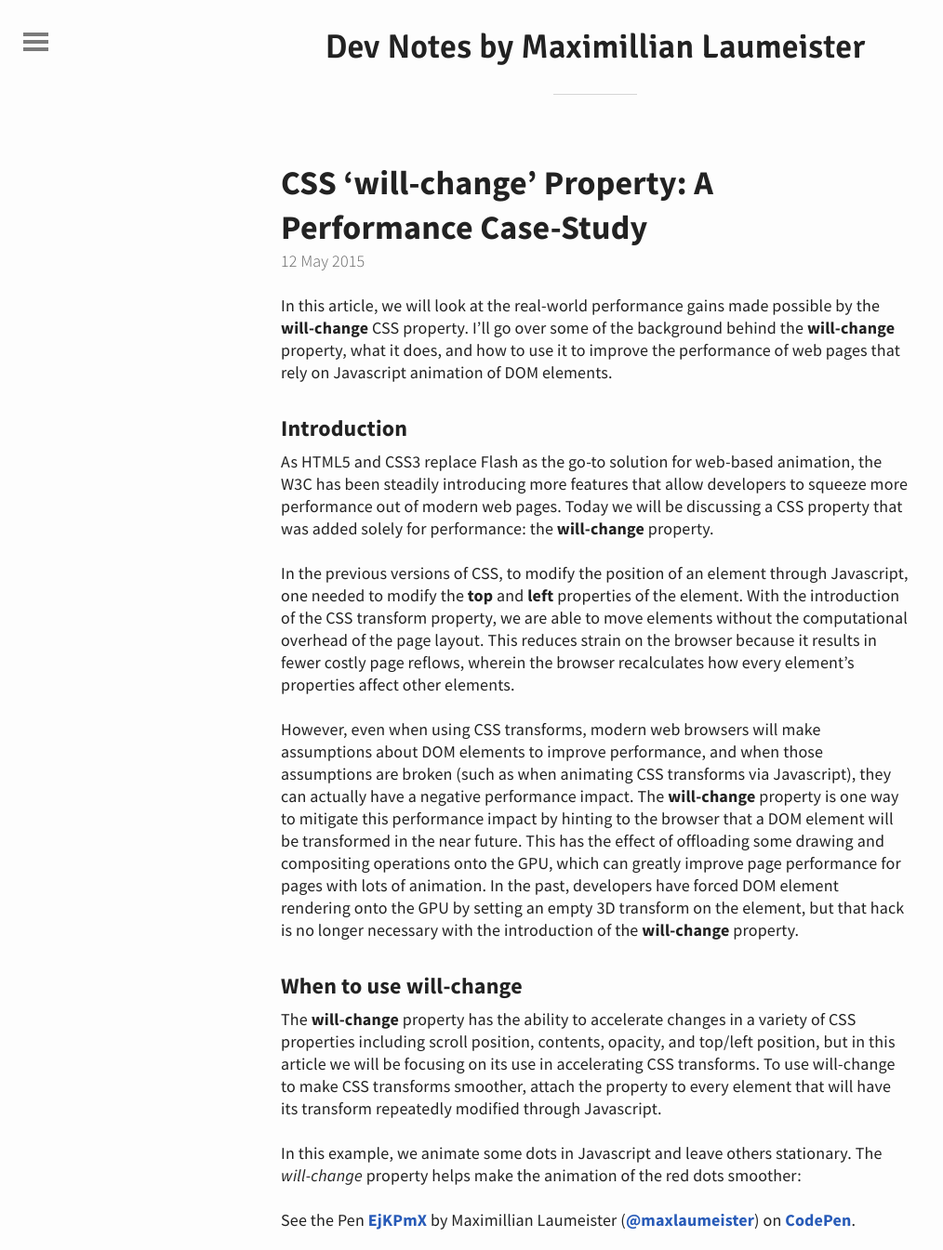
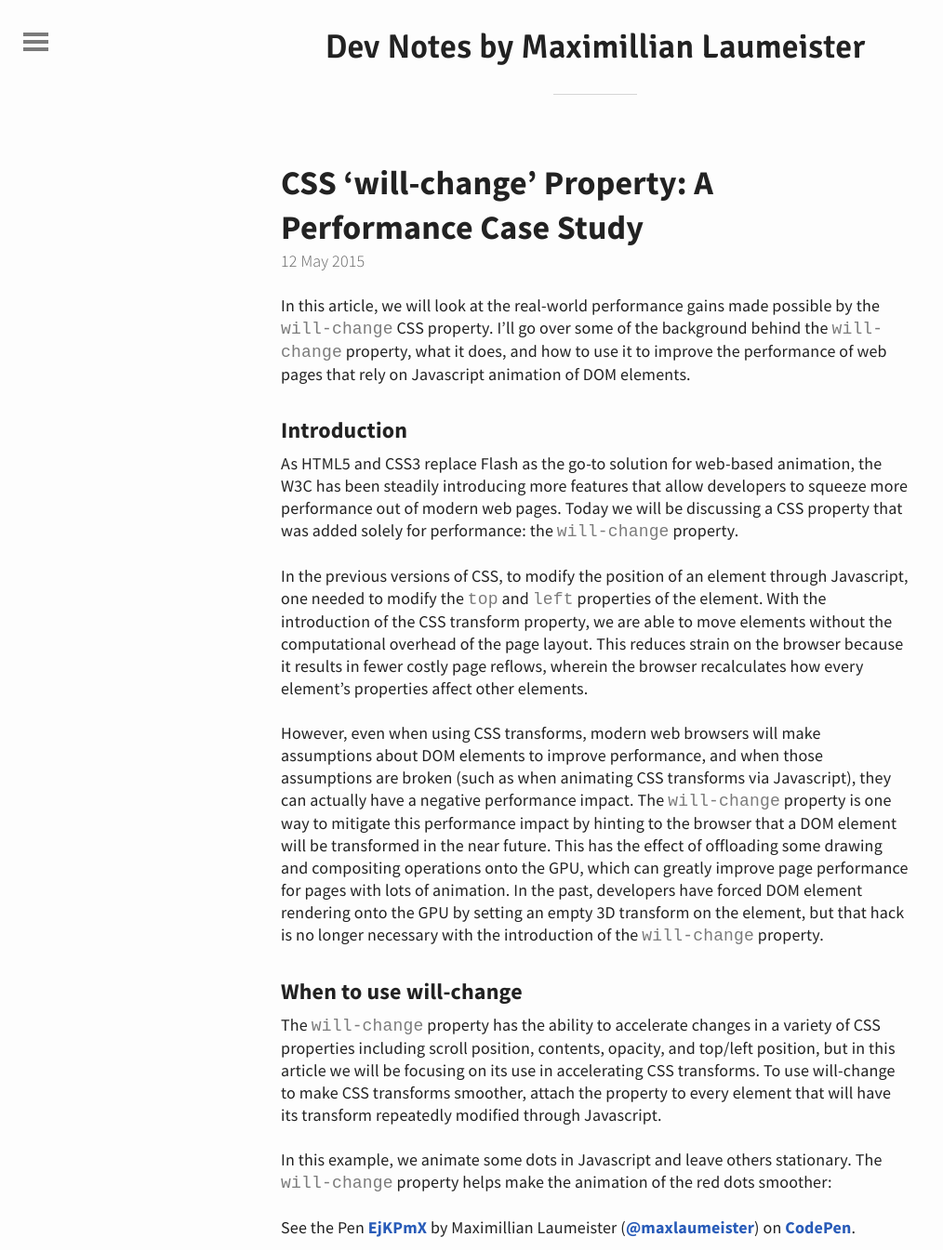
Before and after one commit to abpaolini/maxlaumeister.com, a Jekyll site: the page built from _posts/2015-5-12-css-will-change-property-a-performance-case-study.md, in a window 1280 px wide, cut to the strip 0-1345 px from the top of the page. Shown: the whole strip at 93% size, without its empty margins (0-1014 px from the left). Built offline with Jekyll 4.4.1, drawn with Linux system fonts in a browser that asks for light colours.

Commit message:
Stylistic edits

```diff
--- a/_includes/menu.html
+++ b/_includes/menu.html
@@ -16,7 +16,7 @@
 
 	<div id="nav-bio">
 	    <h3>Bio</h3>
-	    <p>Hi! My name is Maximillian, and I'm a Web Developer living in Santa Cruz, CA. I like to spend my free time drawing, composing music, and tinkering with web technologies.</p>
+	    <p>Hi! My name is Maximillian, and I'm a Web Developer living in Santa Cruz, CA. I like to spend my free time drawing, composing music, and tinkering with web tech.</p>
 	    <p>To get in touch, send me an email at <a href="mailto:max.laumeister@gmail.com">max.laumeister@gmail.com</a></p>
 	</div>
 
--- a/_posts/2015-5-12-css-will-change-property-a-performance-case-study.md
+++ b/_posts/2015-5-12-css-will-change-property-a-performance-case-study.md
@@ -1,35 +1,35 @@
 ---
-title: CSS &lsquo;will-change&rsquo; Property&#58; A Performance Case-Study
+title: CSS &lsquo;will-change&rsquo; Property&#58; A Performance Case Study
 ---
 
-In this article, we will look at the real-world performance gains made possible by the **will-change** CSS property. I’ll go over some of the background behind the **will-change** property, what it does, and how to use it to improve the performance of web pages that rely on Javascript animation of DOM elements.
+In this article, we will look at the real-world performance gains made possible by the ``will-change`` CSS property. I’ll go over some of the background behind the ``will-change`` property, what it does, and how to use it to improve the performance of web pages that rely on Javascript animation of DOM elements.
 
 ### Introduction
 
-As HTML5 and CSS3 replace Flash as the go-to solution for web-based animation, the W3C has been steadily introducing more features that allow developers to squeeze more performance out of modern web pages. Today we will be discussing a CSS property that was added solely for performance: the **will-change** property.
+As HTML5 and CSS3 replace Flash as the go-to solution for web-based animation, the W3C has been steadily introducing more features that allow developers to squeeze more performance out of modern web pages. Today we will be discussing a CSS property that was added solely for performance: the ``will-change`` property.
 
-In the previous versions of CSS, to modify the position of an element through Javascript, one needed to modify the **top** and **left** properties of the element. With the introduction of the CSS transform property, we are able to move elements without the computational overhead of the page layout. This reduces strain on the browser because it results in fewer costly page reflows, wherein the browser recalculates how every element’s properties affect other elements.
+In the previous versions of CSS, to modify the position of an element through Javascript, one needed to modify the ``top`` and ``left`` properties of the element. With the introduction of the CSS transform property, we are able to move elements without the computational overhead of the page layout. This reduces strain on the browser because it results in fewer costly page reflows, wherein the browser recalculates how every element’s properties affect other elements.
 
-However, even when using CSS transforms, modern web browsers will make assumptions about DOM elements to improve performance, and when those assumptions are broken (such as when animating CSS transforms via Javascript), they can actually have a negative performance impact. The **will-change** property is one way to mitigate this performance impact by hinting to the browser that a DOM element will be transformed in the near future. This has the effect of offloading some drawing and compositing operations onto the GPU, which can greatly improve page performance for pages with lots of animation. In the past, developers have forced DOM element rendering onto the GPU by setting an empty 3D transform on the element, but that hack is no longer necessary with the introduction of the **will-change** property.
+However, even when using CSS transforms, modern web browsers will make assumptions about DOM elements to improve performance, and when those assumptions are broken (such as when animating CSS transforms via Javascript), they can actually have a negative performance impact. The ``will-change`` property is one way to mitigate this performance impact by hinting to the browser that a DOM element will be transformed in the near future. This has the effect of offloading some drawing and compositing operations onto the GPU, which can greatly improve page performance for pages with lots of animation. In the past, developers have forced DOM element rendering onto the GPU by setting an empty 3D transform on the element, but that hack is no longer necessary with the introduction of the ``will-change`` property.
 
 ### When to use will-change
 
-The **will-change** property has the ability to accelerate changes in a variety of CSS properties including scroll position, contents, opacity, and top/left position, but in this article we will be focusing on its use in accelerating CSS transforms. To use will-change to make CSS transforms smoother, attach the property to every element that will have its transform repeatedly modified through Javascript.
+The ``will-change`` property has the ability to accelerate changes in a variety of CSS properties including scroll position, contents, opacity, and top/left position, but in this article we will be focusing on its use in accelerating CSS transforms. To use will-change to make CSS transforms smoother, attach the property to every element that will have its transform repeatedly modified through Javascript.
 
-In this example, we animate some dots in Javascript and leave others stationary. The *will-change* property helps make the animation of the red dots smoother:
+In this example, we animate some dots in Javascript and leave others stationary. The ``will-change`` property helps make the animation of the red dots smoother:
 
 <p data-height="268" data-theme-id="0" data-slug-hash="EjKPmX" data-default-tab="result" data-user="maxlaumeister" class='codepen'>See the Pen <a href='http://codepen.io/maxlaumeister/pen/EjKPmX/'>EjKPmX</a> by Maximillian Laumeister (<a href='http://codepen.io/maxlaumeister'>@maxlaumeister</a>) on <a href='http://codepen.io'>CodePen</a>.</p>
 <script async src="//assets.codepen.io/assets/embed/ei.js"></script>
 
-We use **will-change** on the moving red dots because continuous compositing is done most efficiently on the GPU. We don’t use **will-change** on the stationary blue dots because the browser is smart enough to composite them only once, keeping their individual textures out of GPU memory and reducing strain on the GPU. This simple example contains very few moving elements, but as you increase the number of animated elements, the performance gains for using **will-change** start to become more compelling. While **will-change** optimizes rendering of moving elements, when elements are not moving it’s more efficient to NOT use it, bringing me to my next point:
+We use ``will-change`` on the moving red dots because continuous compositing is done most efficiently on the GPU. We don’t use ``will-change`` on the stationary blue dots because the browser is smart enough to composite them only once, keeping their individual textures out of GPU memory and reducing strain on the GPU. This simple example contains very few moving elements, but as you increase the number of animated elements, the performance gains for using ``will-change`` start to become more compelling. While ``will-change`` optimizes rendering of moving elements, when elements are not moving it’s more efficient to NOT use it, bringing me to my next point:
 
 ### When NOT to use will-change
 
-The **will-change** property has the potential to improve the performance of DOM elements that are animated using Javascript, but if used incorrectly it can actually have the opposite effect. Under the hood, **will-change** is hinting to the browser to use GPU compositing on an element because its properties will change in the future. If you use **will-change** on elements with properties that won’t actually change, GPU resources will be expended when they don’t need to be. This causes unnecessary load on the system and can possibly even lead to a page crash with lots of elements. The browser optimizes for static content by default and it knows what’s best, so with unmoving elements, just sit back and let it work its compositing magic.
+The ``will-change`` property has the potential to improve the performance of DOM elements that are animated using Javascript, but if used incorrectly it can actually have the opposite effect. Under the hood, ``will-change`` is hinting to the browser to use GPU compositing on an element because its properties will change in the future. If you use ``will-change`` on elements with properties that won’t actually change, GPU resources will be expended when they don’t need to be. This causes unnecessary load on the system and can possibly even lead to a page crash with lots of elements. The browser optimizes for static content by default and it knows what’s best, so with unmoving elements, just sit back and let it work its compositing magic.
 
 ### Real-world Performance of will-change
 
-All this stuff about using **will-change** is fine to talk about from a theoretical standpoint, but what’s the point unless we get some tangible benefit? It turns out that this simple property, when used correctly on animation-heavy pages, visibly increases framerates, decreases stutter, and makes animations look less “janky”. I recently implemented **will-change** in one of my animation-heavy web applications, [BitListen](http://www.bitlisten.com/), and it’s had an astoundingly positive outcome on the performance of the site’s animations. The rest of this section will discuss the performance improvements seen.
+All this stuff about using ``will-change`` is fine to talk about from a theoretical standpoint, but what’s the point unless we get some tangible benefit? It turns out that this simple property, when used correctly on animation-heavy pages, visibly increases framerates, decreases stutter, and makes animations look less “janky”. I recently implemented ``will-change`` in one of my animation-heavy web applications, [BitListen](http://www.bitlisten.com/), and it’s had an astoundingly positive outcome on the performance of the site’s animations. The rest of this section will discuss the performance improvements seen.
 
 #### BitListen WITHOUT will-change:
 
@@ -68,4 +68,4 @@ Bingo! With one line of CSS, BitListen launches into hyperspeed! Not once during
 
 ### Conclusion
 
-By now you should have noted that **will-change** is a powerful tool for increasing animation performance. Remember however that while this power can be used for good, it can also be used for evil (for instance the CSS rule ***\* {will-change: transform;}***, don’t ever do that). Be sure to get a rough understanding of what goes on under the hood so you know when and when not to use it. And be sure to remove the **will-change** property from elements that won’t be modified in the immediate future, and keep it off of static elements altogether! Hopefully you found this break-down of the **will-change** property useful, and will now be able to (smartly) pepper it into your projects for some extra graphics performance!
+By now you should have noted that ``will-change`` is a powerful tool for increasing animation performance. Remember however that while this power can be used for good, it can also be used for evil (for instance the CSS rule ``* {will-change: transform;}``, don’t ever do that). Be sure to get a rough understanding of what goes on under the hood so you know when and when not to use it. And be sure to remove the ``will-change`` property from elements that won’t be modified in the immediate future, and keep it off of static elements altogether! Hopefully you found this break-down of the ``will-change`` property useful, and will now be able to (smartly) pepper it into your projects for some extra graphics performance!
--- a/_sass/custom.scss
+++ b/_sass/custom.scss
@@ -19,6 +19,14 @@ html, body {
 
 #posts, .post > p {
     margin-bottom: 0;
+}
+
+pre {
+    margin-left: 2em;
+}
+
+code {
+    background: none;
 }
 
 .floatleft {
```
Also changed, not shown: readme.md.
